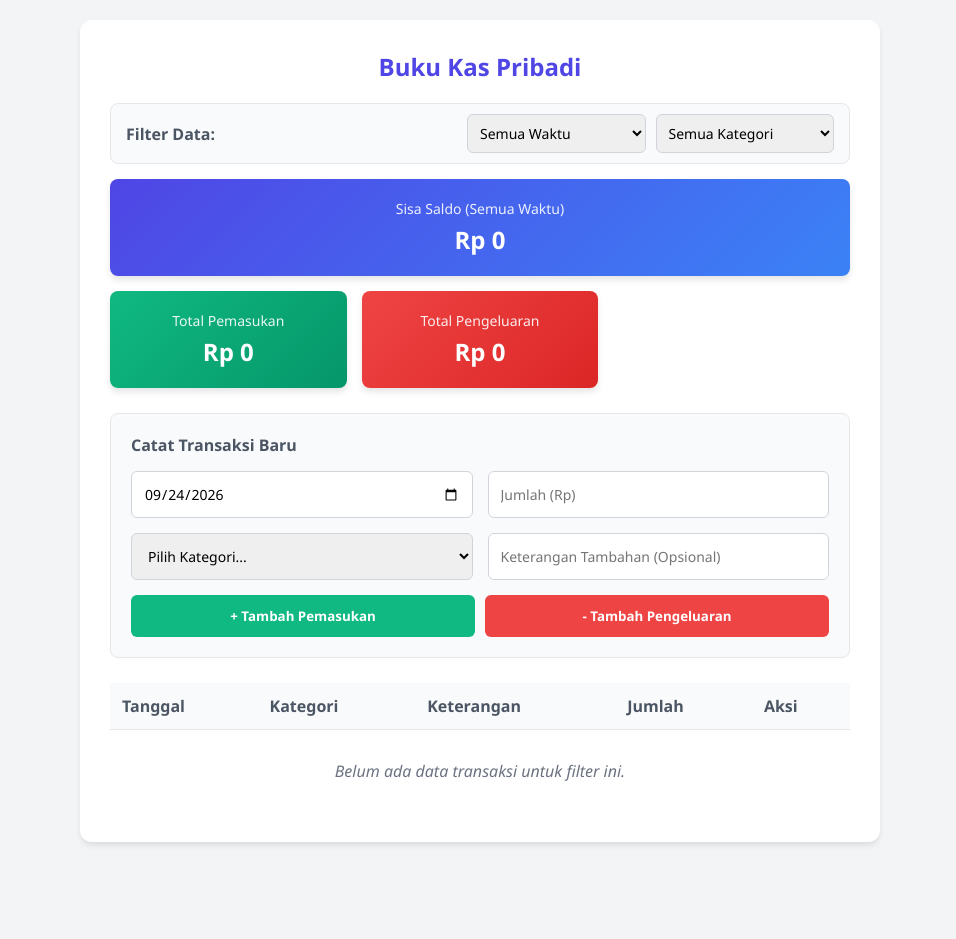
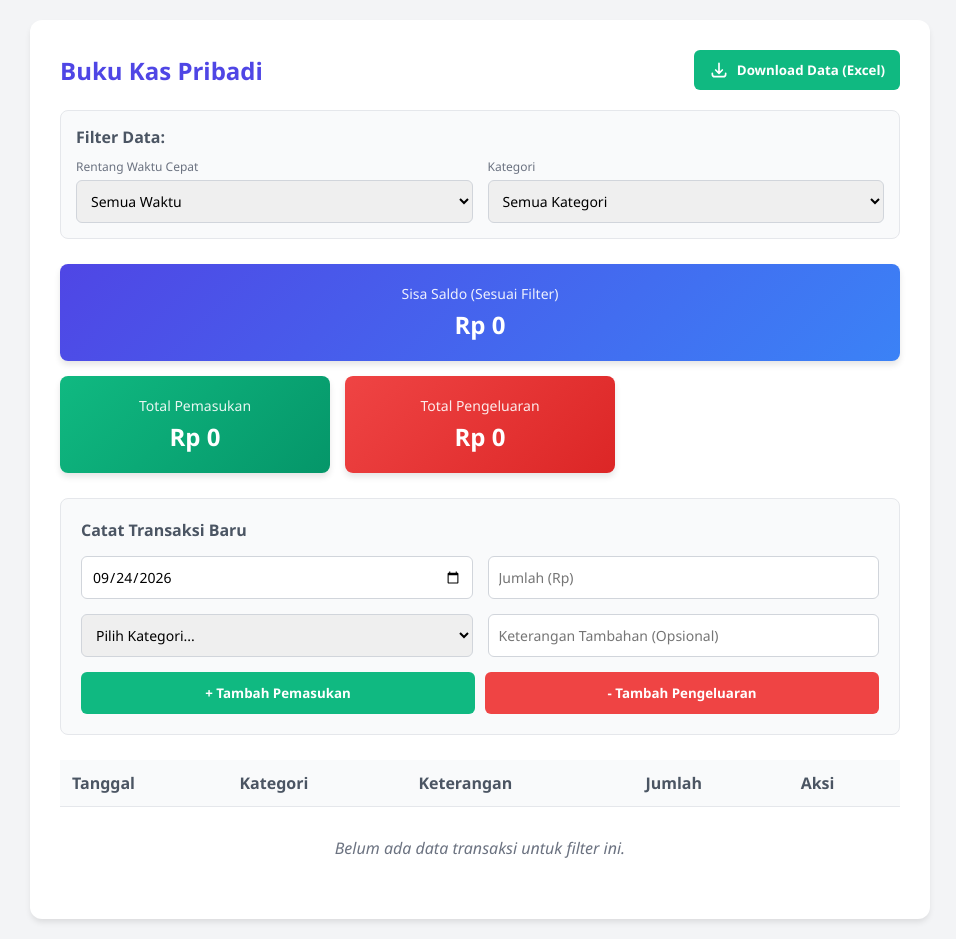
Before and after one commit to hnyyy23/Pengeluaran, a plain HTML site: page index.html in a window 1280 px wide. Shown: the whole page, without its empty margins (160-1116 px from the left). Before the commit the page ends 862 px from the top, so only its background shows below. Drawn offline with Linux system fonts and the light colour scheme.

Commit message:
Update index.html

```diff
--- a/index.html
+++ b/index.html
@@ -1,9 +1,12 @@
+
 <!DOCTYPE html>
 <html lang="id">
 <head>
     <meta charset="UTF-8">
     <meta name="viewport" content="width=device-width, initial-scale=1.0">
     <title>Buku Kas Pribadi</title>
+    <!-- Include SheetJS for Excel export -->
+    <script src="https://cdn.sheetjs.com/xlsx-0.20.0/package/dist/xlsx.full.min.js"></script>
     <style>
         :root {
             --primary: #4F46E5;
@@ -37,17 +40,43 @@
         .container {
             background-color: var(--card-bg);
             width: 100%;
-            max-width: 800px;
+            max-width: 900px;
             padding: 30px;
             border-radius: 12px;
             box-shadow: 0 4px 6px -1px rgba(0, 0, 0, 0.1);
         }
 
+        .header-actions {
+            display: flex;
+            justify-content: space-between;
+            align-items: center;
+            margin-bottom: 20px;
+            flex-wrap: wrap;
+            gap: 15px;
+        }
+
         h1 {
-            text-align: center;
             font-size: 24px;
-            margin-bottom: 20px;
             color: var(--primary);
+            margin: 0;
+        }
+
+        .btn-download {
+            background-color: var(--success);
+            color: white;
+            border: none;
+            padding: 10px 15px;
+            border-radius: 6px;
+            cursor: pointer;
+            font-weight: 600;
+            display: flex;
+            align-items: center;
+            gap: 8px;
+            transition: background 0.2s;
+        }
+
+        .btn-download:hover {
+            background-color: var(--success-hover);
         }
 
         .dashboard {
@@ -91,29 +120,58 @@
         }
 
         .filter-section {
-            display: flex;
-            justify-content: space-between;
-            align-items: center;
-            margin-bottom: 15px;
             background-color: #F9FAFB;
-            padding: 10px 15px;
+            padding: 15px;
             border-radius: 8px;
             border: 1px solid #E5E7EB;
+            margin-bottom: 25px;
+        }
+
+        .filter-header {
+            font-weight: 600;
+            color: #4B5563;
+            margin-bottom: 10px;
+            display: block;
+        }
+
+        .filter-controls {
+            display: flex;
             flex-wrap: wrap;
-            gap: 10px;
+            gap: 15px;
+            align-items: flex-end;
         }
 
         .filter-group {
+            display: flex;
+            flex-direction: column;
+            gap: 5px;
+            flex: 1;
+            min-width: 150px;
+        }
+
+        .filter-group label {
+            font-size: 12px;
+            color: #6B7280;
+        }
+
+        .date-range {
             display: flex;
             align-items: center;
             gap: 10px;
         }
 
-        .filter-section select {
-            padding: 8px;
+        input, select {
+            padding: 10px;
+            border: 1px solid #D1D5DB;
             border-radius: 6px;
-            border: 1px solid #D1D5DB;
+            font-size: 14px;
+            width: 100%;
+        }
+
+        input:focus, select:focus {
             outline: none;
+            border-color: var(--primary);
+            box-shadow: 0 0 0 2px rgba(79, 70, 229, 0.2);
         }
 
         .form-container {
@@ -130,31 +188,11 @@
             color: #4B5563;
         }
 
-        .form-group {
+        .form-row {
             display: grid;
-            grid-template-columns: 1fr 1fr;
+            grid-template-columns: repeat(auto-fit, minmax(200px, 1fr));
             gap: 15px;
             margin-bottom: 15px;
-        }
-
-        .form-group-full {
-            grid-column: 1 / -1;
-            display: flex;
-            gap: 15px;
-        }
-
-        input, select {
-            padding: 12px;
-            border: 1px solid #D1D5DB;
-            border-radius: 6px;
-            font-size: 14px;
-            width: 100%;
-        }
-
-        input:focus, select:focus {
-            outline: none;
-            border-color: var(--primary);
-            box-shadow: 0 0 0 2px rgba(79, 70, 229, 0.2);
         }
 
         .btn-group {
@@ -162,7 +200,7 @@
             gap: 10px;
         }
 
-        button {
+        button.action-btn {
             border: none;
             padding: 12px 20px;
             border-radius: 6px;
@@ -173,14 +211,10 @@
             flex: 1;
         }
 
-        button.btn-income {
-            background-color: var(--success);
-        }
+        button.btn-income { background-color: var(--success); }
         button.btn-income:hover { background-color: var(--success-hover); }
 
-        button.btn-expense {
-            background-color: var(--danger);
-        }
+        button.btn-expense { background-color: var(--danger); }
         button.btn-expense:hover { background-color: var(--danger-hover); }
 
         table {
@@ -213,7 +247,9 @@
             color: #374151;
         }
 
+        /* Update Categories Colors */
         .category-makan { background-color: #FDE68A; color: #92400E; }
+        .category-minum { background-color: #BAE6FD; color: #0284C7; } /* Minum Baru */
         .category-jajan { background-color: #FECACA; color: #991B1B; }
         .category-kesehatan { background-color: #A7F3D0; color: #065F46; }
         .category-kuliah { background-color: #BFDBFE; color: #1E40AF; }
@@ -228,7 +264,7 @@
             padding: 6px 12px;
             border-radius: 4px;
             font-size: 12px;
-            flex: none;
+            cursor: pointer;
         }
 
         .btn-delete:hover {
@@ -243,27 +279,48 @@
             font-style: italic;
         }
 
-        @media (max-width: 600px) {
-            .form-group { grid-template-columns: 1fr; }
-            .form-group-full { flex-direction: column; }
-            .filter-section { flex-direction: column; align-items: flex-start; }
-            .filter-group { width: 100%; flex-direction: column; align-items: stretch;}
+        @media (max-width: 768px) {
+            .header-actions { flex-direction: column; align-items: stretch; text-align: center; }
+            .btn-download { justify-content: center; }
+            .date-range { flex-direction: column; align-items: stretch; gap: 5px;}
         }
     </style>
 </head>
 <body>
 
     <div class="container">
+        <div class="header-actions">
             <h1>Buku Kas Pribadi</h1>
+            <button class="btn-download" onclick="exportToExcel()">
+                <svg width="20" height="20" fill="none" stroke="currentColor" viewBox="0 0 24 24" xmlns="http://www.w3.org/2000/svg"><path stroke-linecap="round" stroke-linejoin="round" stroke-width="2" d="M4 16v1a3 3 0 003 3h10a3 3 0 003-3v-1m-4-4l-4 4m0 0l-4-4m4 4V4"></path></svg>
+                Download Data (Excel)
+            </button>
+        </div>
 
         <div class="filter-section">
-            <span style="font-weight: 600; color: #4B5563;">Filter Data:</span>
+            <span class="filter-header">Filter Data:</span>
+            <div class="filter-controls">
                 <div class="filter-group">
-                <select id="time-filter" onchange="renderData()">
+                    <label>Rentang Waktu Cepat</label>
+                    <select id="time-filter" onchange="handleTimeFilterChange()">
                         <option value="all">Semua Waktu</option>
                         <option value="this_week">Minggu Ini</option>
                         <option value="this_month">Bulan Ini</option>
+                        <option value="custom">Pilih Rentang Tanggal...</option>
                     </select>
+                </div>
+
+                <div class="filter-group" id="custom-date-group" style="display: none; flex: 2;">
+                    <label>Rentang Tanggal Khusus</label>
+                    <div class="date-range">
+                        <input type="date" id="filter-start-date" onchange="renderData()">
+                        <span style="color: #6B7280;">sd</span>
+                        <input type="date" id="filter-end-date" onchange="renderData()">
+                    </div>
+                </div>
+
+                <div class="filter-group">
+                    <label>Kategori</label>
                     <select id="category-filter" onchange="renderData()">
                         <option value="all">Semua Kategori</option>
                         <option value="Makan">Makan</option>
@@ -272,15 +329,16 @@
                         <option value="Kesehatan">Kesehatan</option>
                         <option value="Kebutuhan Kuliah">Kebutuhan Kuliah</option>
                         <option value="Transportasi">Transportasi</option>
-                    <option value="Pemasukan">Pemasukan (Gaji/Uang Saku)</option>
+                        <option value="Pemasukan">Pemasukan</option>
                         <option value="Lainnya">Lainnya</option>
                     </select>
+                </div>
             </div>
         </div>
 
         <div class="dashboard">
             <div class="summary-card balance">
-                <h2 id="balance-title">Sisa Saldo (Semua Waktu)</h2>
+                <h2 id="balance-title">Sisa Saldo (Sesuai Filter)</h2>
                 <div class="total" id="total-balance">Rp 0</div>
             </div>
             <div class="summary-card income">
@@ -296,14 +354,15 @@
         <div class="form-container">
             <h3>Catat Transaksi Baru</h3>
             <form id="transaction-form">
-                <div class="form-group">
+                <div class="form-row">
                     <input type="date" id="date" required>
                     <input type="number" id="amount" placeholder="Jumlah (Rp)" required min="1">
                 </div>
-                <div class="form-group">
+                <div class="form-row">
                     <select id="category" required>
                         <option value="" disabled selected>Pilih Kategori...</option>
                         <option value="Makan">Makan</option>
+                        <option value="Minum">Minum</option>
                         <option value="Jajan">Jajan</option>
                         <option value="Kesehatan">Kesehatan</option>
                         <option value="Kebutuhan Kuliah">Kebutuhan Kuliah</option>
@@ -314,8 +373,8 @@
                     <input type="text" id="desc" placeholder="Keterangan Tambahan (Opsional)">
                 </div>
                 <div class="btn-group" style="margin-top: 15px;">
-                    <button type="button" class="btn-income" onclick="addTransaction('income')">+ Tambah Pemasukan</button>
-                    <button type="button" class="btn-expense" onclick="addTransaction('expense')">- Tambah Pengeluaran</button>
+                    <button type="button" class="action-btn btn-income" onclick="addTransaction('income')">+ Tambah Pemasukan</button>
+                    <button type="button" class="action-btn btn-expense" onclick="addTransaction('expense')">- Tambah Pengeluaran</button>
                 </div>
             </form>
         </div>
@@ -343,16 +402,27 @@
         // Inisialisasi Data
         let transactions = JSON.parse(localStorage.getItem('kas_transactions')) || [];
 
-        // Elemen DOM
+        // Elemen DOM Form
         const dateInput = document.getElementById('date');
         const descInput = document.getElementById('desc');
         const amountInput = document.getElementById('amount');
         const categoryInput = document.getElementById('category');
-        const filterSelect = document.getElementById('time-filter');
+
+        // Elemen DOM Filter
+        const timeFilterSelect = document.getElementById('time-filter');
+        const customDateGroup = document.getElementById('custom-date-group');
+        const filterStartDate = document.getElementById('filter-start-date');
+        const filterEndDate = document.getElementById('filter-end-date');
         const categoryFilterSelect = document.getElementById('category-filter');
 
-        // Set tanggal hari ini
+        // Set tanggal hari ini untuk input baru
         dateInput.valueAsDate = new Date();
+
+        // Default rentang tanggal kustom (awal bulan sampai hari ini)
+        const today = new Date();
+        const firstDay = new Date(today.getFullYear(), today.getMonth(), 1);
+        filterStartDate.valueAsDate = firstDay;
+        filterEndDate.valueAsDate = today;
 
         // Format Rupiah
         const formatRupiah = (angka) => {
@@ -363,10 +433,11 @@
             }).format(angka);
         };
 
-        // Fungsi mendapatkan class badge untuk kategori
+        // Class Badge Kategori
         const getCategoryBadgeClass = (category) => {
             const map = {
                 'Makan': 'category-makan',
+                'Minum': 'category-minum',
                 'Jajan': 'category-jajan',
                 'Kesehatan': 'category-kesehatan',
                 'Kebutuhan Kuliah': 'category-kuliah',
@@ -377,17 +448,33 @@
             return map[category] || 'category-lainnya';
         };
 
-        // Fungsi Filter
-        const isWithinFilter = (t, timeFilter, catFilter) => {
-            // Cek Kategori
+        // Handle perubahan dropdown filter waktu
+        window.handleTimeFilterChange = () => {
+            if (timeFilterSelect.value === 'custom') {
+                customDateGroup.style.display = 'flex';
+            } else {
+                customDateGroup.style.display = 'none';
+            }
+            renderData();
+        };
+
+        // Logika Filter
+        const getFilteredTransactions = () => {
+            const timeFilter = timeFilterSelect.value;
+            const catFilter = categoryFilterSelect.value;
+
+            return transactions.filter(t => {
+                // 1. Filter Kategori
                 if (catFilter !== 'all' && t.category !== catFilter) {
                     return false;
                 }
 
-            // Cek Waktu
+                // 2. Filter Waktu
                 if (timeFilter === 'all') return true;
 
                 const d = new Date(t.date);
+                d.setHours(0, 0, 0, 0); // Normalisasi waktu
+
                 const now = new Date();
 
                 if (timeFilter === 'this_month') {
@@ -406,7 +493,19 @@
 
                     return d >= start && d <= end;
                 }
+
+                if (timeFilter === 'custom') {
+                    const start = new Date(filterStartDate.value);
+                    start.setHours(0, 0, 0, 0);
+
+                    const end = new Date(filterEndDate.value);
+                    end.setHours(23, 59, 59, 999);
+
+                    return d >= start && d <= end;
+                }
+
                 return true;
+            }).sort((a, b) => new Date(b.date) - new Date(a.date)); // Sortir terbaru
         };
 
         // Tambah Transaksi
@@ -421,7 +520,6 @@
                 return;
             }
 
-            // Validasi: Jangan sampai milih kategori 'Pemasukan' tapi klik tombol 'Pengeluaran'
             if (type === 'expense' && category === 'Pemasukan') {
                 alert("Kategori 'Pemasukan' hanya untuk Tambah Pemasukan!");
                 return;
@@ -460,33 +558,48 @@
             }
         };
 
+        // Export ke Excel (Menyimpan data sesuai filter aktif)
+        window.exportToExcel = () => {
+            const filteredData = getFilteredTransactions();
+
+            if(filteredData.length === 0) {
+                alert("Tidak ada data untuk di-download pada filter ini.");
+                return;
+            }
+
+            // Siapkan data untuk Excel
+            const excelData = filteredData.map(t => ({
+                'Tanggal': t.date,
+                'Jenis': t.type === 'income' ? 'Pemasukan' : 'Pengeluaran',
+                'Kategori': t.category,
+                'Keterangan': t.desc || '-',
+                'Nominal': t.amount
+            }));
+
+            // Menggunakan SheetJS (XLSX)
+            const worksheet = XLSX.utils.json_to_sheet(excelData);
+            const workbook = XLSX.utils.book_new();
+            XLSX.utils.book_append_sheet(workbook, worksheet, "Data Kas");
+
+            // Nama file dinamis
+            const fileName = `Buku_Kas_${new Date().toISOString().slice(0,10)}.xlsx`;
+
+            // Download
+            XLSX.writeFile(workbook, fileName);
+        };
+
         // Render Data ke Layar
         window.renderData = () => {
-            const timeFilter = filterSelect.value;
-            const catFilter = categoryFilterSelect.value;
             const listEl = document.getElementById('transaction-list');
             const emptyEl = document.getElementById('empty-message');
 
-            // Update Title Filter
-            const titles = {
-                'all': 'Semua Waktu',
-                'this_week': 'Minggu Ini',
-                'this_month': 'Bulan Ini'
-            };
-            document.getElementById('balance-title').innerText = `Sisa Saldo (${titles[timeFilter]})`;
+            const filteredTransactions = getFilteredTransactions();
 
             listEl.innerHTML = '';
             let totalIncome = 0;
             let totalExpense = 0;
-            let filteredCount = 0;
 
-            // Sortir dari terbaru
-            const sortedTransactions = [...transactions].sort((a, b) => new Date(b.date) - new Date(a.date));
-
-            sortedTransactions.forEach(t => {
-                if (isWithinFilter(t, timeFilter, catFilter)) {
-                    filteredCount++;
-
+            filteredTransactions.forEach(t => {
                 if(t.type === 'income') totalIncome += t.amount;
                 else totalExpense += t.amount;
 
@@ -501,11 +614,10 @@
                     <td><button class="btn-delete" onclick="deleteTransaction(${t.id})">Hapus</button></td>
                 `;
                 listEl.appendChild(tr);
-                }
             });
 
             // Tampilkan Empty State
-            if(filteredCount === 0) {
+            if(filteredTransactions.length === 0) {
                 emptyEl.style.display = 'block';
             } else {
                 emptyEl.style.display = 'none';
```
Lines whose indentation alone changed are shown as unchanged.
